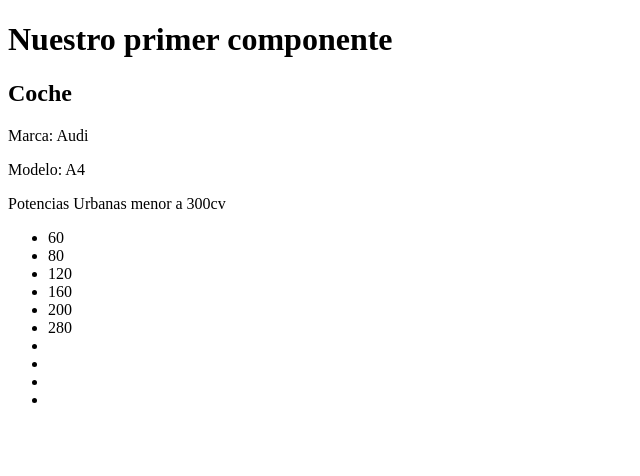
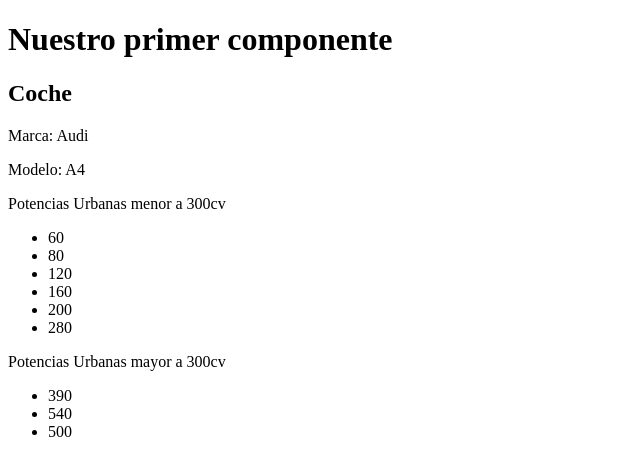
Before and after one commit to NievesTames/my-new-spa, a Vue app: page / in a window 1280 px wide. Shown: the top 476 px of the page, without its empty margins (0-640 px from the left). Built offline with nearby package versions, Linux system fonts and the light colour scheme.

Commit message:
v-for/v-if listas

```diff
--- a/src/components/Car.vue
+++ b/src/components/Car.vue
@@ -2,16 +2,27 @@
   <h2>Coche</h2>
   <p>Marca: {{ brand }}</p>
   <p>Modelo: {{ model }}</p>
-  <p>Potencias Urbanas menor a 300cv </p>
+  <p>Potencias Urbanas menor a 300cv</p>
   <ul>
-      <li v-for="(power, index) in powers" :key="index">
-          <span v-if="power < 300">
+    <!-- <li v-for="(power, index) in powers" :key="index">
+      <template v-if="power < 300">
         {{ power }}
-              </span>
-      </li>
+      </template>
+    </li> -->
+    <template v-for="(power, index) in powers" :key="index">
+        <li v-if="power < 300">{{ power }}</li>
+    </template>
   </ul>
-  <!-- <p>Color: {{ color[1] }}</p> -->
-  <!-- <p>
+
+  <p>Potencias Urbanas mayor a 300cv</p>
+  <ul>
+    <template v-for="(power, index) in powers" :key="index">
+        <li v-if="power > 300">{{ power }}</li>
+    </template>
+  </ul>
+  </template>
+  <!-- <p>Color: {{ color[1] }}</p>
+  <p>
       Color:
       <span v-for="(color, index) in colors" :Key="index">
           {{ index }} : {{ color }} -
@@ -24,8 +35,8 @@
   </ul>
   <p>Precio: {{ price }}</p>
   <p>Potencia: {{ power}}CV</p>
-  {{ mensaje.title }} - {{ mensaje.text }} -->
-</template>
+ {{ mensaje.title }} - {{ mensaje.text }}
+</template>  -->
 
 <script>
 export default {
@@ -41,12 +52,12 @@
                 text: "Adios",
             }
         }; */
-    setup (){
+  setup() {
     const brand = "Audi";
     const model = "A4";
     /*         const colors = ["Azul", "Morado", "Marrón", "Amarillo"];
         const price = 450000; */
-        const powers = [60, 80, 120, 160, 200, 280, 300, 390, 540,500];
+    const powers = [60, 80, 120, 160, 200, 280, 300, 390, 540, 500];
     /*         const mensaje = {
             title: "Estoy bien",
             text: "Por fin con Vue", */
@@ -63,9 +74,6 @@
 };
 
 /*Asi declaramos una varibale de opciones*/
-
 </script>
 
-<style>
-
-</style>
+<style></style>
```
Lines whose indentation alone changed are shown as unchanged.
